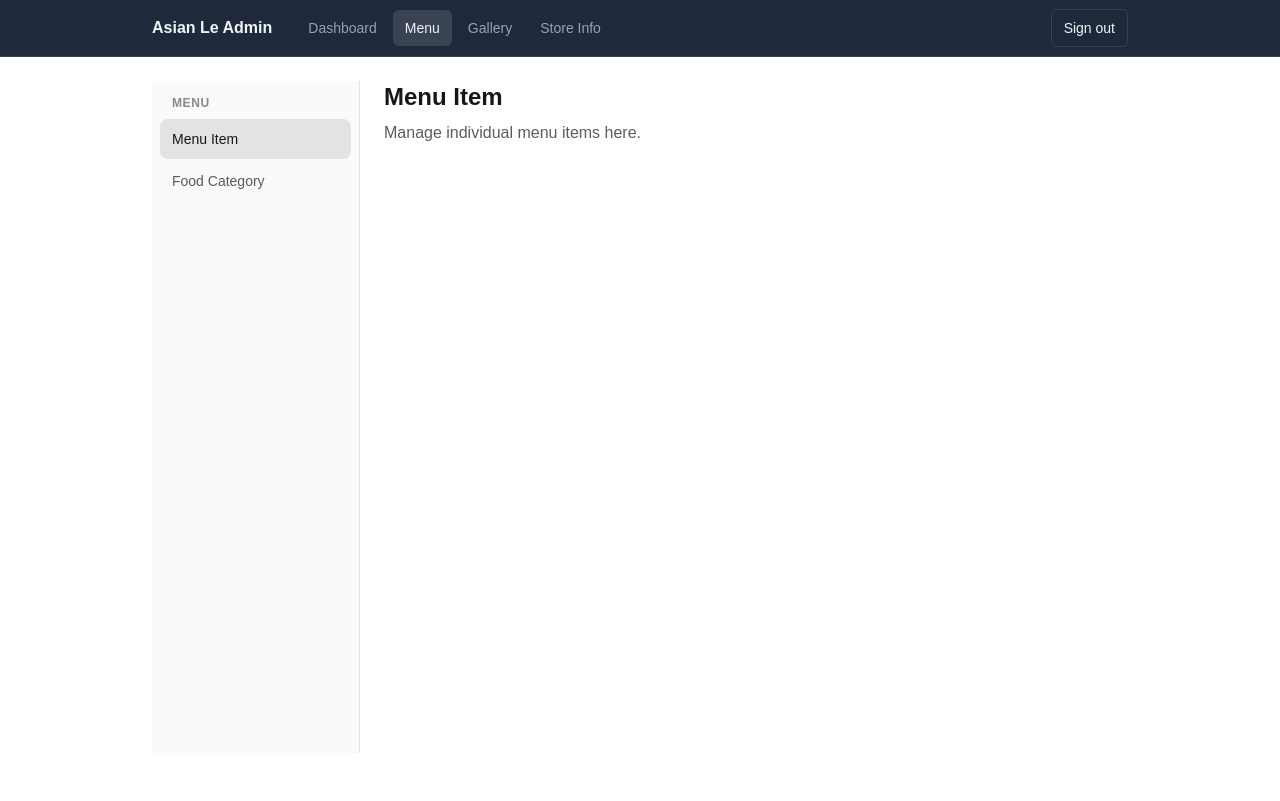
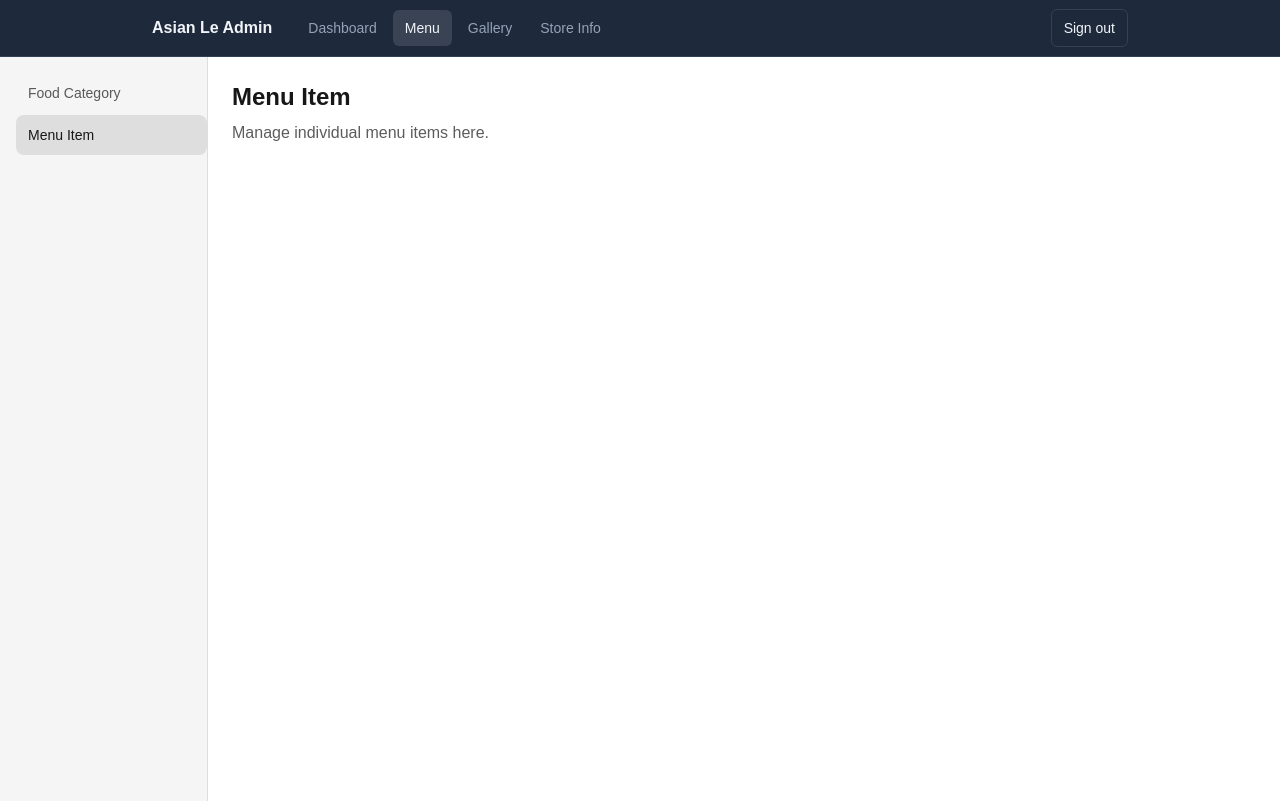
Before and after one commit to huybuivuanh/AsianLeWebsiteAdmin, a Next.js app: page /menu/items in a window 1280 px wide. Built offline with nearby package versions, Linux system fonts and the light colour scheme; no server answers; sample sign-in values are in the browser's storage.

Commit message:
menu side bar adjustment

```diff
--- a/app/(main)/layout.tsx
+++ b/app/(main)/layout.tsx
@@ -1,15 +1,18 @@
 "use client";
 
 import { useEffect } from "react";
-import { useRouter } from "next/navigation";
+import { useRouter, usePathname } from "next/navigation";
 import { useAuth } from "@/contexts/AuthContext";
 import { Navbar } from "@/components/Navbar";
+import { MenuSidebar } from "@/app/(main)/menu/MenuSidebar";
 
 export default function MainLayout({
   children,
 }: { children: React.ReactNode }) {
   const { user, loading } = useAuth();
   const router = useRouter();
+  const pathname = usePathname();
+  const isMenuSection = pathname?.startsWith("/menu");
 
   useEffect(() => {
     if (!loading && !user) {
@@ -29,6 +32,20 @@ export default function MainLayout({
     return null;
   }
 
+  if (isMenuSection) {
+    return (
+      <>
+        <Navbar />
+        <div className="flex min-w-0 flex-1">
+          <MenuSidebar />
+          <main className="min-w-0 flex-1 px-4 sm:px-6 py-4 sm:py-6">
+            {children}
+          </main>
+        </div>
+      </>
+    );
+  }
+
   return (
     <>
       <Navbar />
--- a/app/(main)/menu/MenuSidebar.tsx
+++ b/app/(main)/menu/MenuSidebar.tsx
@@ -4,8 +4,8 @@ import Link from "next/link";
 import { usePathname } from "next/navigation";
 
 const menuNavLinks = [
+  { href: "/menu/categories", label: "Food Category" },
   { href: "/menu/items", label: "Menu Item" },
-  { href: "/menu/categories", label: "Food Category" },
 ] as const;
 
 export function MenuSidebar() {
@@ -13,13 +13,10 @@ export function MenuSidebar() {
 
   return (
     <aside
-      className="shrink-0 w-full sm:w-52 border-r border-foreground/10 bg-foreground/[0.02] sm:min-h-[calc(100dvh-8rem)] rounded-lg sm:rounded-none"
+      className="shrink-0 w-52 border-r border-foreground/10 bg-foreground/[0.04] min-h-[calc(100dvh-3.5rem)] py-4 pl-4 pr-0"
       aria-label="Menu section navigation"
     >
-      <nav className="flex sm:flex-col gap-0.5 p-2 sm:py-2 overflow-x-auto sm:overflow-x-visible sm:sticky sm:top-4">
-        <span className="hidden sm:block px-3 py-1.5 text-xs font-semibold uppercase tracking-wider text-foreground/50">
-          Menu
-        </span>
+      <nav className="flex flex-col gap-0.5 sticky top-4">
         {menuNavLinks.map(({ href, label }) => {
           const isActive = pathname === href || pathname.startsWith(href + "/");
           return (
--- a/app/(main)/menu/layout.tsx
+++ b/app/(main)/menu/layout.tsx
@@ -1,14 +1,7 @@
-import { MenuSidebar } from "@/app/(main)/menu/MenuSidebar";
-
 export default function MenuLayout({
   children,
 }: {
   children: React.ReactNode;
 }) {
-  return (
-    <div className="min-w-0 flex flex-col sm:flex-row gap-4 sm:gap-6">
-      <MenuSidebar />
-      <div className="min-w-0 flex-1">{children}</div>
-    </div>
-  );
+  return <div className="min-w-0">{children}</div>;
 }
```
